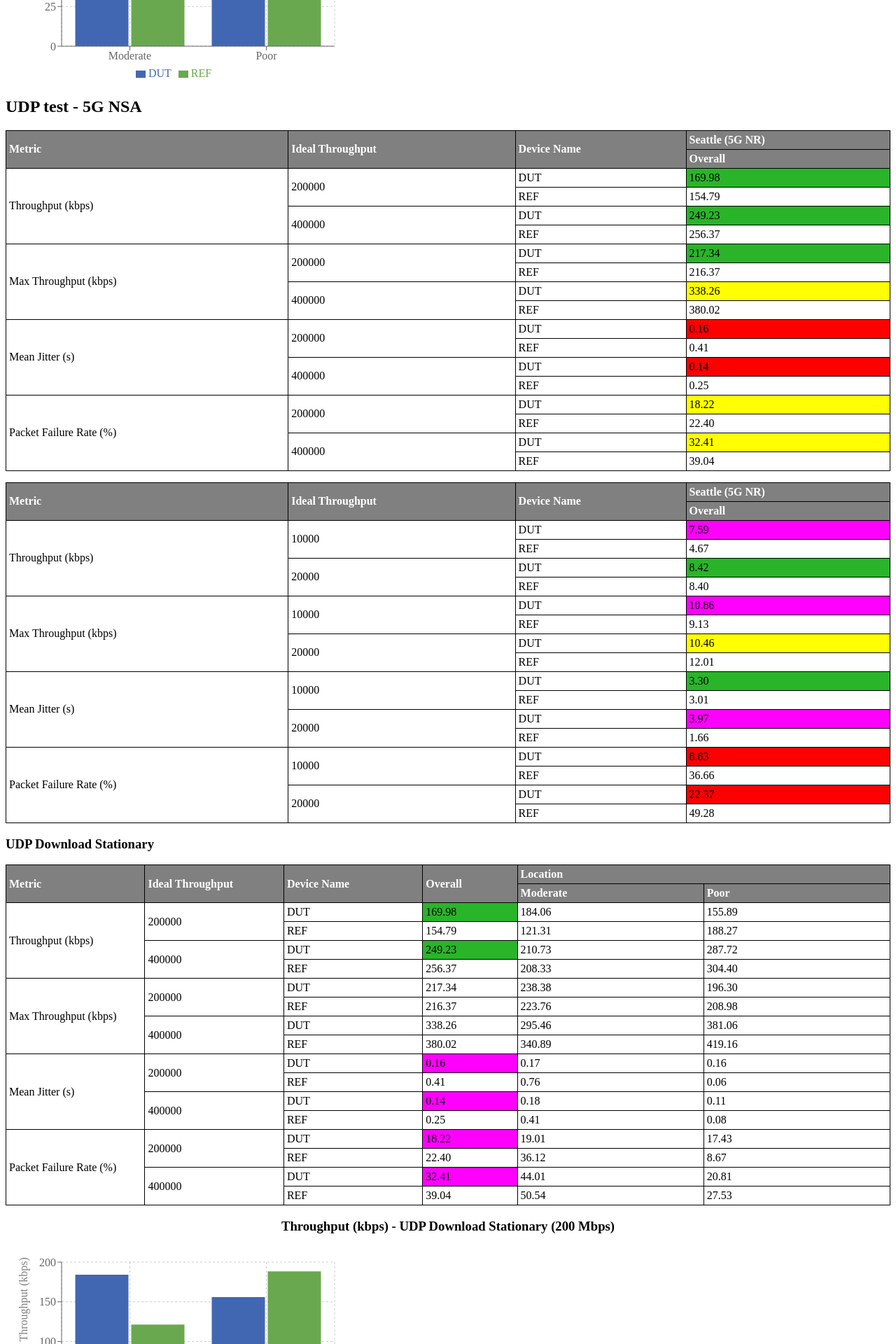
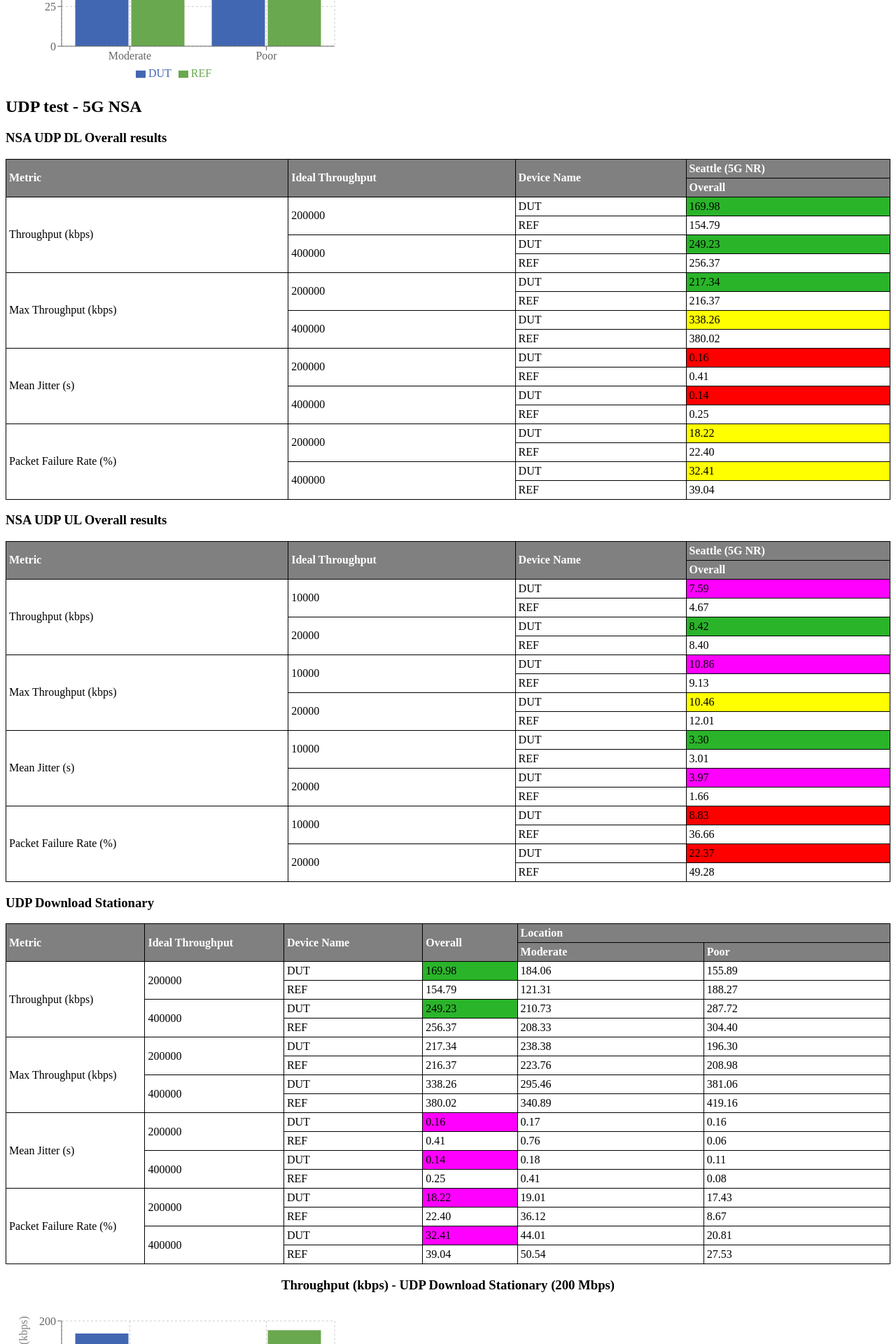
Before and after one commit to LiJieSu0/Fit4Launch_Report, a React (Create React App) app in the folder report-generator-app/: page / in a window 1280 px wide. Shown: the part 4500-6420 px from the top of the page at 70% size. Built offline with nearby package versions, Linux system fonts and the light colour scheme; what chartjs-plugin-datalabels would draw is missing.

Commit message:
nsa udp layout modify

```diff
--- a/report-generator-app/src/ReportDetails/DataPerformance/DpHistogramComponent.js
+++ b/report-generator-app/src/ReportDetails/DataPerformance/DpHistogramComponent.js
@@ -16,6 +16,7 @@ const DpHistogramComponent = ({ data, title, yAxisLabel, barKeys }) => {
     <div>
 
     <h3 style={{ textAlign: 'center', marginBottom: '20px' }}>{title}</h3>
+    {/* <div style={{ width: '100%', height: '400px', minHeight: '250px' }}> */}
     <div>
       <BarChart
         width={500}
--- a/report-generator-app/src/ReportDetails/DataPerformance/NSA/Stationary/DpNSAUDPComponent.js
+++ b/report-generator-app/src/ReportDetails/DataPerformance/NSA/Stationary/DpNSAUDPComponent.js
@@ -375,11 +375,20 @@ function DpNSAUDPComponent() {
 
   return (
     <>
-      <div className=''>
+      <div className='page-content'>
         <h2>UDP test - 5G NSA</h2>
+        <h3>NSA UDP DL Overall results</h3>
         <DpUdpOverallTable data={dlOverallTableData} headers={dlOverallTableHeaders} />
+      </div>
+      <div className='page-content'>
+        <h3>NSA UDP UL Overall results</h3>
         <DpUdpOverallTable data={ulOverallTableData} headers={ulOverallTableHeaders} />
+      </div>
+
+      <div className='page-content'>
         <DpNSAUDPDLTable data={udp_Stationary_DL} tableName="UDP Download Stationary" />
+      </div>
+
 
         {/* UDP DL overall  */}
         {["200000", "400000"].map((idealThroughput) => (
@@ -413,7 +422,8 @@ function DpNSAUDPComponent() {
             barKeys={histogramBarKeys}
           />
         ))}
-      </div>
+
+
       <div className=''>
         <DpNSAUDPULTable data={udp_Stationary_UL} tableName="UDP Upload Stationary" />
         {/* UDP UL overall  */}
```
